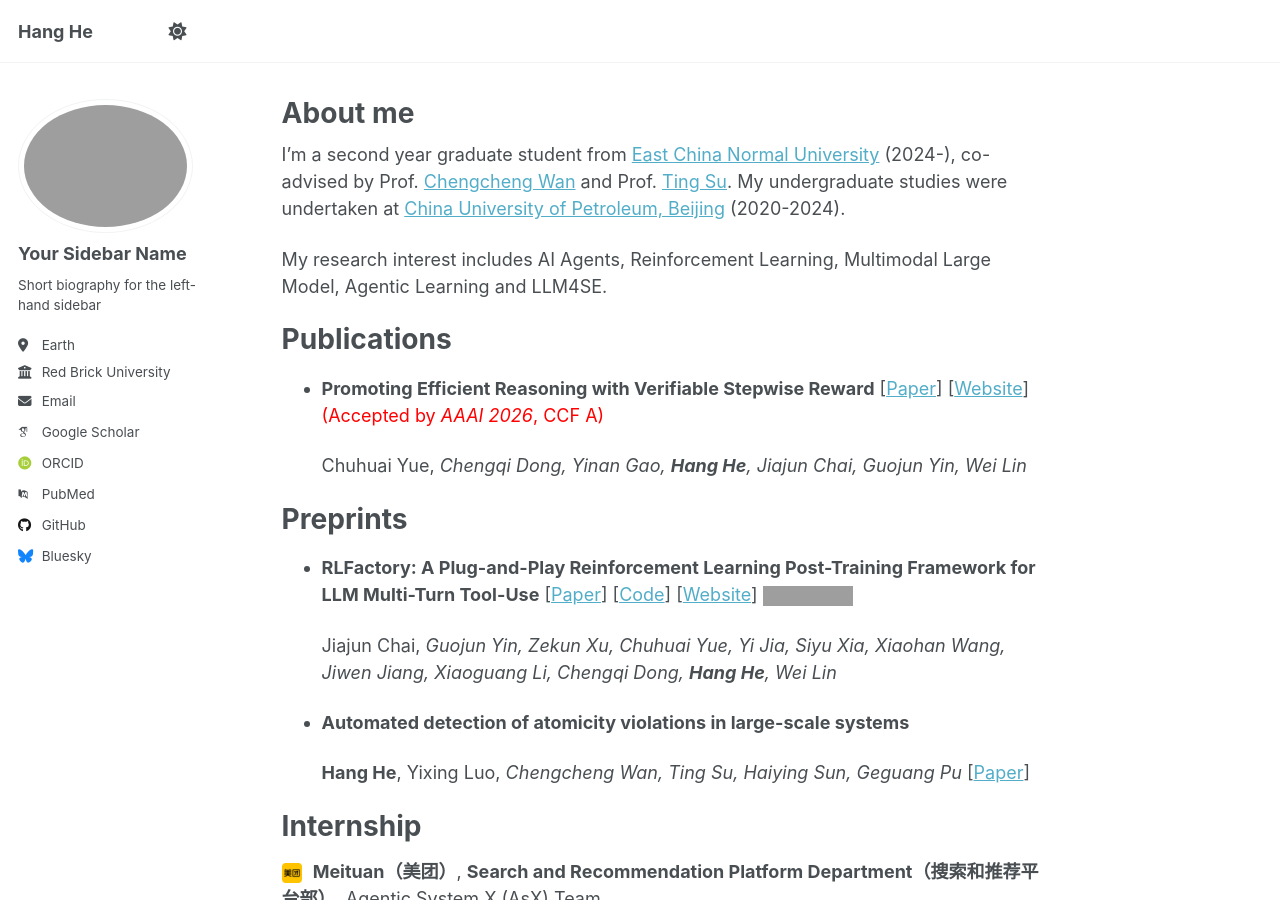
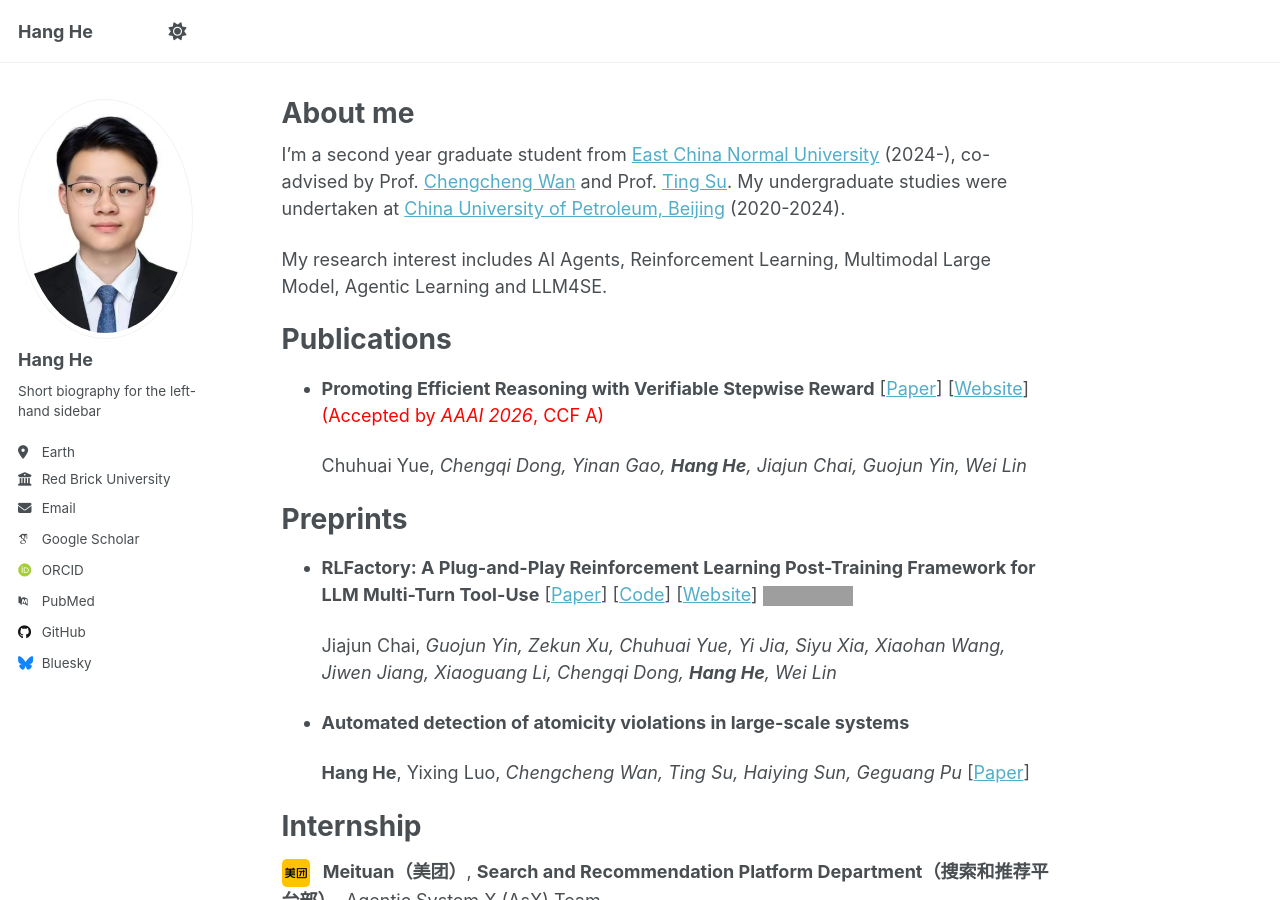
Before and after one commit to hanghe3/hanghe3.github.io, a Jekyll site: the page built from _pages/about.md, in a window 1280 px wide and 900 px high. Built offline with Jekyll 4.4.1, drawn with Linux system fonts in a browser that asks for light colours; some web fonts are replaced; a script that is not in the unit is left out; grey boxes are pictures that could not be loaded.

Commit message:
Use profile.jpg avatar and enlarge Meituan logo in internship

```diff
--- a/_config.yml
+++ b/_config.yml
@@ -23,8 +23,8 @@ repository               : "academicpages/academicpages.github.io"
 #               Additional customization can be done by editing /_includes/author-profile.html
 author:
   # Biographic information
-  avatar           : "profile.png"
-  name             : "Your Sidebar Name"
+  avatar           : "profile.jpg"
+  name             : "Hang He"
   pronouns         : # example: "she/her"
   bio              : "Short biography for the left-hand sidebar"
   location         : "Earth"
--- a/_pages/about.md
+++ b/_pages/about.md
@@ -30,7 +30,7 @@ Preprints
 
 Internship
 ======
-<img src="{{ '/images/themes/美团.png' | relative_url }}" alt="Meituan logo" style="height:20px; margin-right:6px; vertical-align:middle;"> **Meituan（美团）**, **Search and Recommendation Platform Department（搜索和推荐平台部）**, Agentic System X (AsX) Team
+<img src="{{ '/images/themes/美团.png' | relative_url }}" alt="Meituan logo" style="height:28px; margin-right:8px; vertical-align:middle;"> **Meituan（美团）**, **Search and Recommendation Platform Department（搜索和推荐平台部）**, Agentic System X (AsX) Team
 
 Research Directions: Reinforcement Learning/Multimodal Post-training/Multimodal Retrieval
 
```
